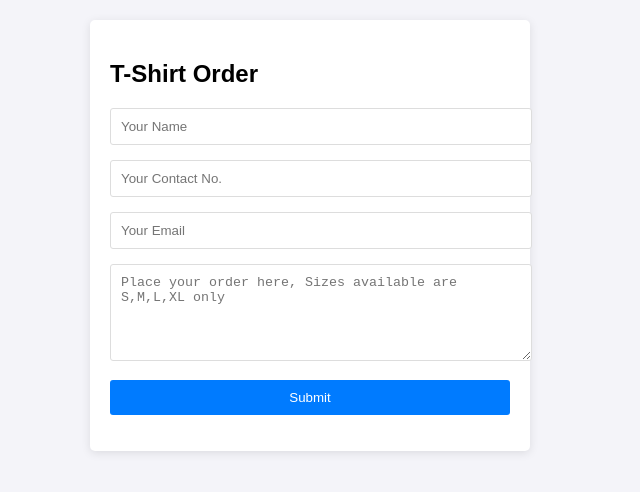
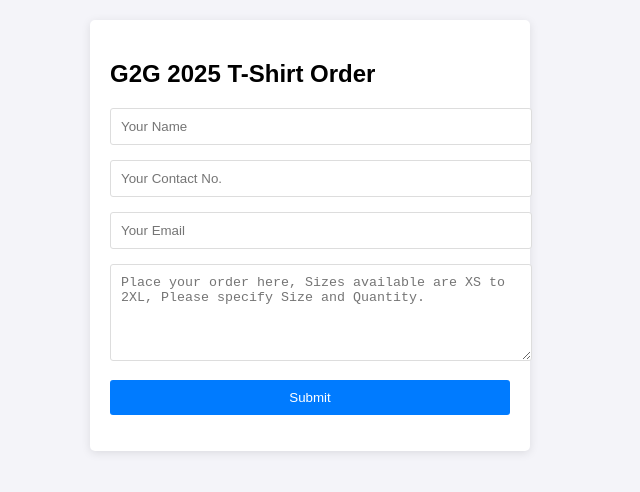
Before and after one commit to mptibuddies/mptibuddies.github.io-tees, a plain HTML site: page index.html in a window 1280 px wide. Shown: the whole page, without its empty margins (330-970 px from the left). Drawn offline with Linux system fonts and the light colour scheme.

Commit message:
Update index.html XS to 2XL

```diff
--- a/index.html
+++ b/index.html
@@ -3,17 +3,17 @@
 <head>
   <meta charset="UTF-8">
   <meta name="viewport" content="width=device-width, initial-scale=1.0">
-  <title>T-Shirt Order</title>
+  <title>G2G 2025 T-Shirt Order</title>
 	<link rel="stylesheet" href="style.css">
 </head>
 <body>
   <div class="form-container">
-    <h2>T-Shirt Order</h2>
+    <h2>G2G 2025 T-Shirt Order</h2>
     <form id="contact-form">
       <input type="text" id="name" placeholder="Your Name" required />
       <input type="text" id="contact" placeholder="Your Contact No." required />
-      <input type="email" id="email" placeholder="Your Email" />
-      <textarea id="message" placeholder="Place your order here, Sizes available are S,M,L,XL only" rows="5" required></textarea>
+      <input type="email" id="email" placeholder="Your Email" required />
+      <textarea id="message" placeholder="Place your order here, Sizes available are XS to 2XL, Please specify Size and Quantity." rows="5" required></textarea>
       <button type="submit">Submit</button>
     </form>
     <p id="response-message"></p>
```
